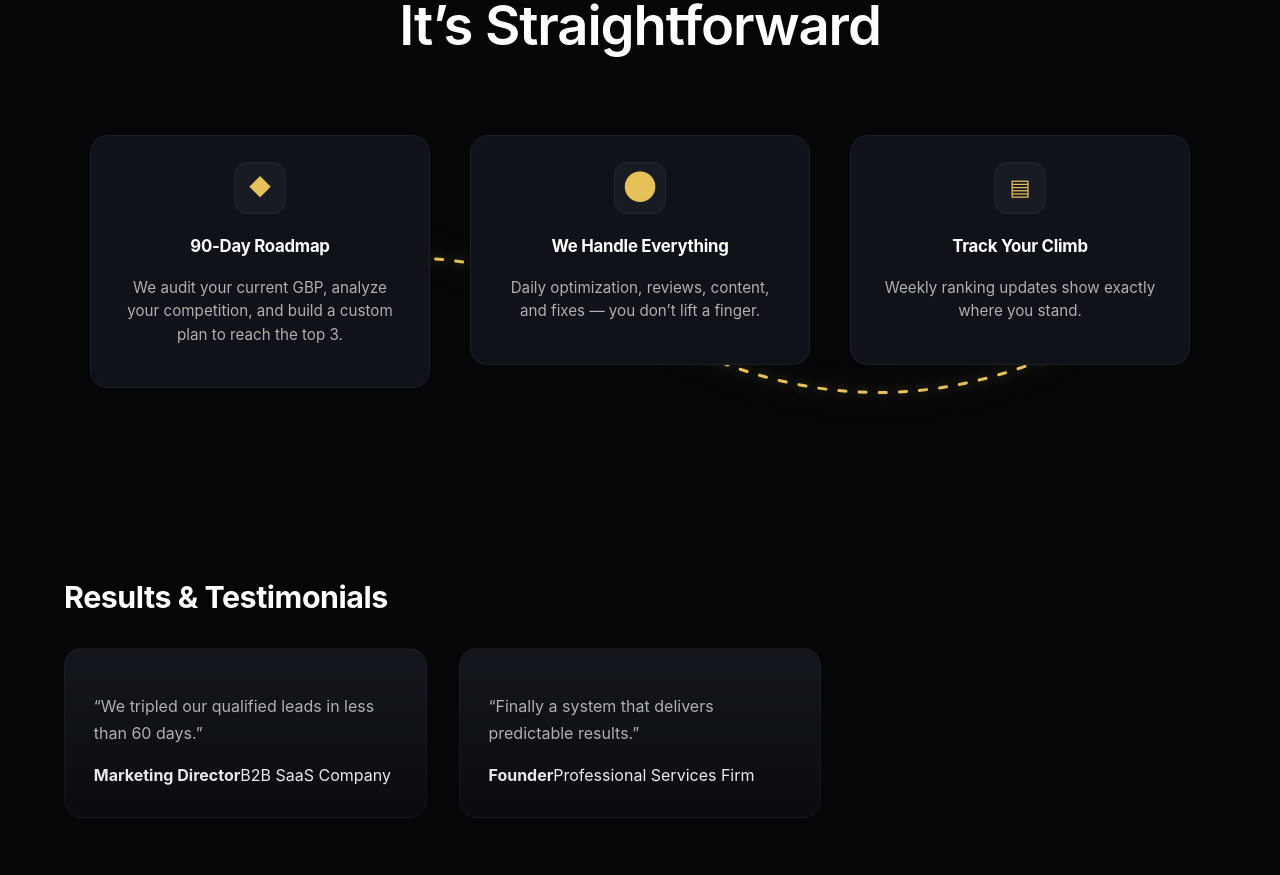
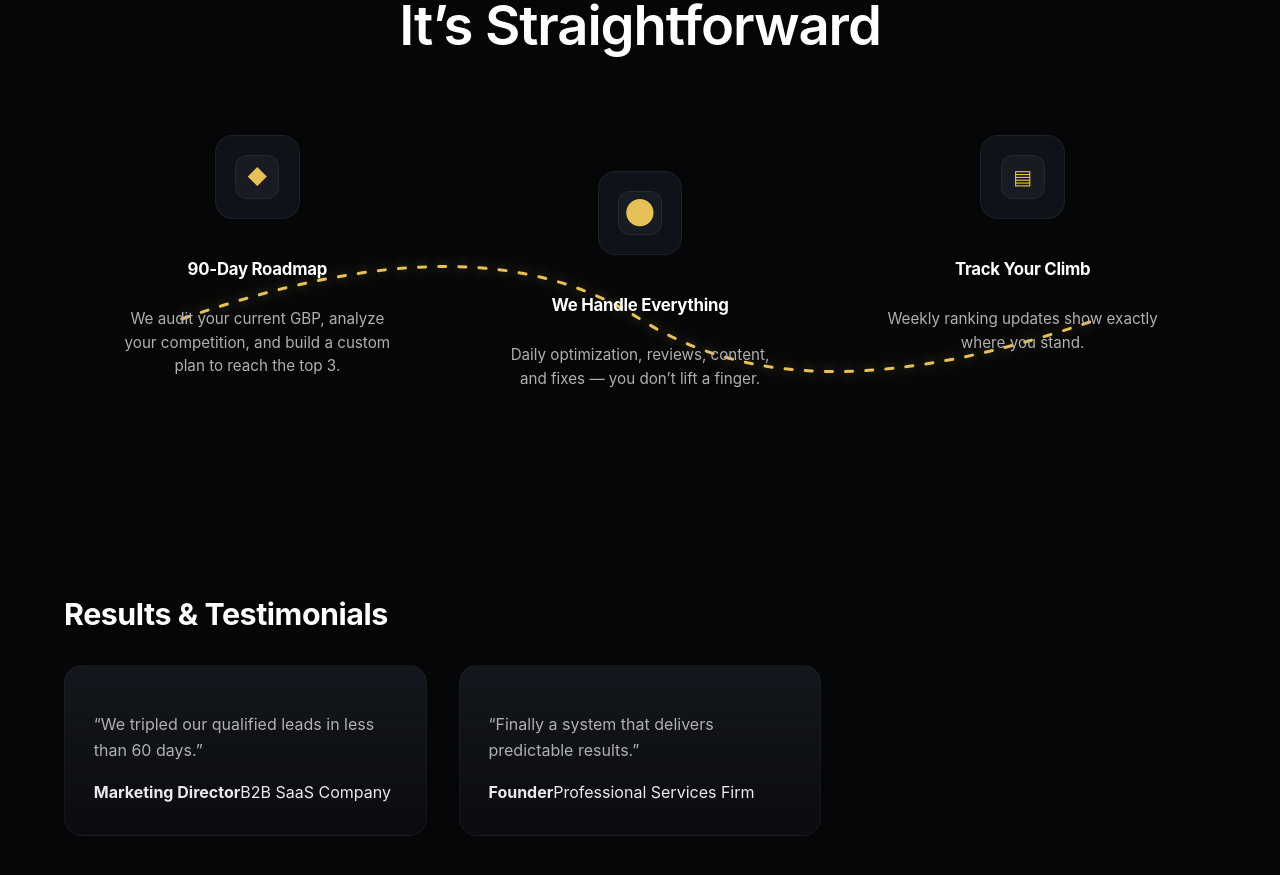
Before and after one commit to rvazquezme-creator/real-value-marketing, a React (Vite) app in the folder frontend/: page / in a window 1280 px wide. Shown: the part 1540-2415 px from the top of the page. Built offline with nearby package versions, Linux system fonts and the light colour scheme; no server answers.

Commit message:
Improve process section

```diff
--- a/frontend/src/components/marketing/ProcessSteps.tsx
+++ b/frontend/src/components/marketing/ProcessSteps.tsx
@@ -7,7 +7,7 @@ const ProcessSteps = () => {
             </div>
 
             <div className="process-timeline-wrapper">
-                {/* Animated line */}
+                {/* Animated electric line */}
                 <svg
                     className="process-line-svg"
                     viewBox="0 0 1200 260"
@@ -16,22 +16,19 @@ const ProcessSteps = () => {
                     <path
                         className="process-line-path"
                         d="
-                            M 80 130
-                            C 260 40, 420 40, 600 130
-                            C 780 220, 940 220, 1120 130
+                            M 100 130
+                            C 320 60, 480 60, 600 130
+                            C 720 200, 880 200, 1100 130
                         "
                         fill="none"
-                        stroke="var(--color-accent)"
-                        strokeWidth="3"
-                        strokeLinecap="round"
                     />
                 </svg>
 
-
-                {/* Steps */}
                 <div className="process-timeline">
                     <div className="process-step">
-                        <div className="process-icon">◆</div>
+                        <div className="process-icon-card">
+                            <div className="process-icon">◆</div>
+                        </div>
                         <h3>90-Day Roadmap</h3>
                         <p>
                             We audit your current GBP, analyze your competition,
@@ -39,8 +36,10 @@ const ProcessSteps = () => {
                         </p>
                     </div>
 
-                    <div className="process-step">
-                        <div className="process-icon">⬤</div>
+                    <div className="process-step process-step--offset">
+                        <div className="process-icon-card">
+                            <div className="process-icon">⬤</div>
+                        </div>
                         <h3>We Handle Everything</h3>
                         <p>
                             Daily optimization, reviews, content, and fixes —
@@ -49,7 +48,9 @@ const ProcessSteps = () => {
                     </div>
 
                     <div className="process-step">
-                        <div className="process-icon">▤</div>
+                        <div className="process-icon-card">
+                            <div className="process-icon">▤</div>
+                        </div>
                         <h3>Track Your Climb</h3>
                         <p>
                             Weekly ranking updates show exactly where you stand.
--- a/frontend/src/styles/globals.css
+++ b/frontend/src/styles/globals.css
@@ -763,13 +763,10 @@ legend {
 .process-badge {
     display: inline-block;
     margin-bottom: 1rem;
-
     padding: 0.35rem 0.9rem;
     border-radius: 999px;
-
     background: var(--color-bg-card);
     border: 1px solid var(--color-border);
-
     font-size: 0.7rem;
     font-weight: 700;
     letter-spacing: 0.12em;
@@ -794,34 +791,30 @@ legend {
 }
 
 /* =========================
-   ELECTRIC SVG LINE (S-CURVE)
+   ELECTRIC SVG LINE
 ========================= */
 
 .process-line-svg {
     position: absolute;
-    top: 60px;
+    top: 54px;
+    /* aligns with icon centers */
     left: 0;
     width: 100%;
     height: 260px;
-
     z-index: 1;
     pointer-events: none;
 }
 
-/* Electric animated path */
 .process-line-path {
     stroke: var(--color-accent);
     stroke-width: 3;
     stroke-linecap: round;
-
     stroke-dasharray: 8 14;
     animation: electricFlow 3.2s linear infinite;
-
     filter:
         drop-shadow(0 0 6px rgba(230, 193, 90, 0.45)) drop-shadow(0 0 14px rgba(230, 193, 90, 0.25));
 }
 
-/* Continuous electric motion */
 @keyframes electricFlow {
     from {
         stroke-dashoffset: 0;
@@ -839,73 +832,65 @@ legend {
 .process-timeline {
     position: relative;
     z-index: 2;
-    /* above the line */
-
     display: grid;
     grid-template-columns: repeat(3, 1fr);
-    gap: 2.5rem;
+    gap: 3rem;
     align-items: start;
 }
 
 /* =========================
-   STEP CARD (LIGHTWEIGHT)
+   STEP (ICON + TEXT SEPARATED)
 ========================= */
 
 .process-step {
-    background: var(--color-bg-card);
-    /* sólido */
-    border: 1px solid var(--color-border);
-    border-radius: var(--radius-lg);
-
-    padding: 1.6rem 1.6rem;
-    /* 👈 menos padding vertical */
+    display: flex;
+    flex-direction: column;
+    align-items: center;
     text-align: center;
-
-    position: relative;
-    z-index: 2;
-
-    transition:
-        transform 0.3s ease,
-        box-shadow 0.3s ease;
 }
 
-.process-step:hover {
-    transform: translateY(-3px);
-    box-shadow: 0 12px 28px rgba(0, 0, 0, 0.55);
+/* vertical offset for middle step */
+.process-step--offset {
+    margin-top: 36px;
 }
 
 /* =========================
-   ICON
+   ICON CARD (ONLY ICON)
 ========================= */
 
+.process-icon-card {
+    background: var(--color-bg-card);
+    border: 1px solid var(--color-border);
+    border-radius: var(--radius-lg);
+    padding: 1.2rem;
+    margin-bottom: 1.25rem;
+}
+
 .process-icon {
-    width: 52px;
-    height: 52px;
-    margin: 0 auto 1.2rem;
-
+    width: 44px;
+    height: 44px;
     display: flex;
     align-items: center;
     justify-content: center;
-
-    border-radius: 14px;
+    border-radius: 12px;
     background: rgba(255, 255, 255, 0.04);
     border: 1px solid var(--color-border);
-
-    font-size: 1.4rem;
+    font-size: 1.25rem;
     color: var(--color-accent);
 }
 
 /* =========================
-   TEXT
+   TEXT OUTSIDE CARD
 ========================= */
 
 .process-step h3 {
     font-size: 1.05rem;
     font-weight: 700;
-    margin-bottom: 0.6rem;
+    margin-bottom: 0.5rem;
 }
 
 .process-step p {
+    max-width: 280px;
     font-size: 0.95rem;
     color: var(--color-text-muted);
     line-height: 1.55;
@@ -922,6 +907,10 @@ legend {
 
     .process-timeline {
         grid-template-columns: 1fr;
-        gap: 2rem;
+        gap: 2.5rem;
+    }
+
+    .process-step--offset {
+        margin-top: 0;
     }
 }
```
